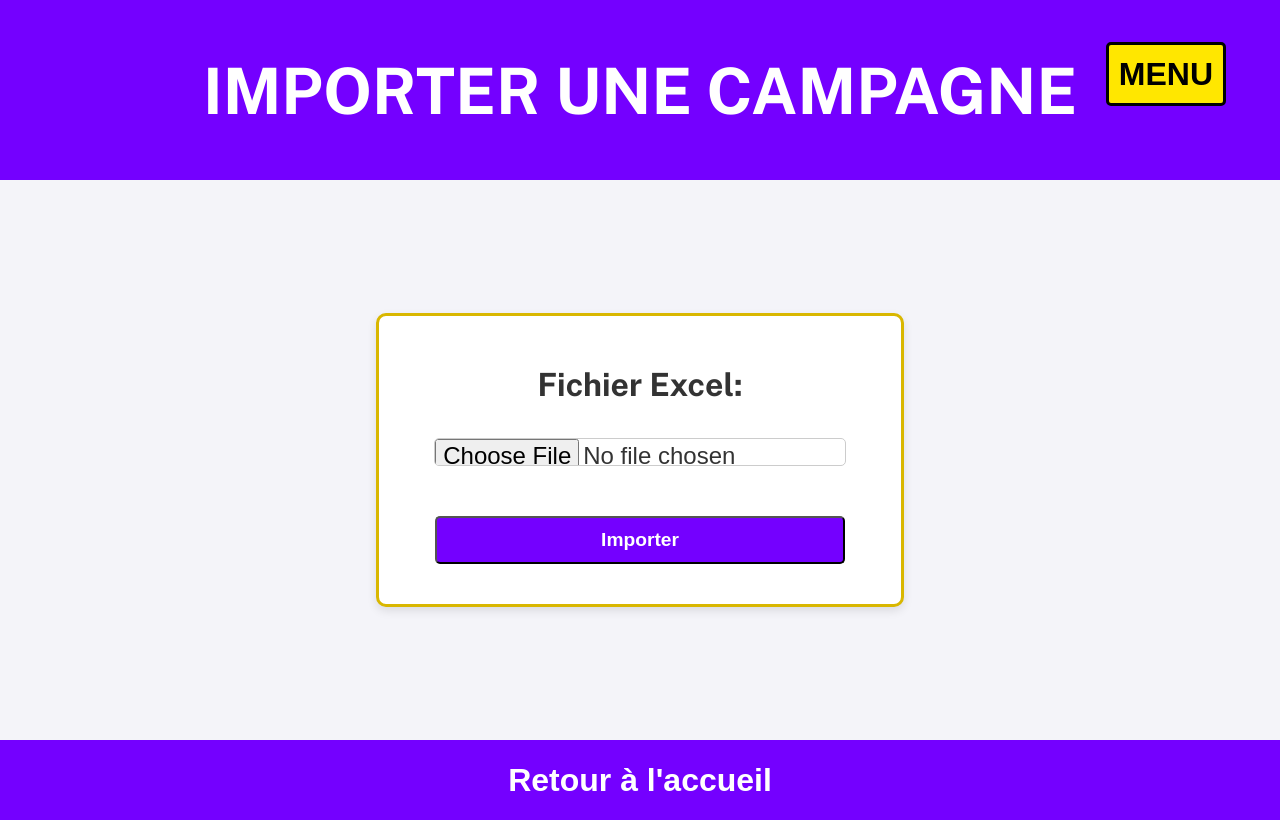
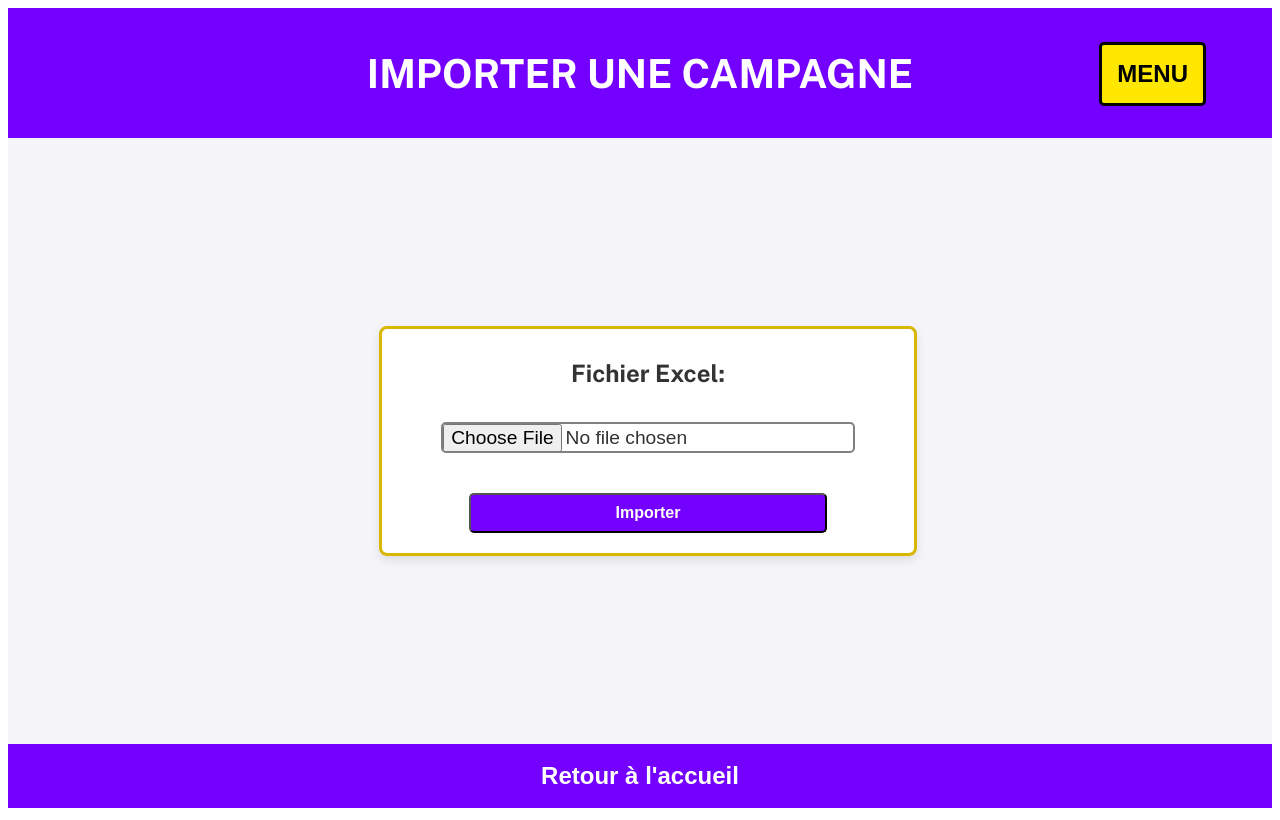
Before and after one commit to SostellPRO/GP, a website: page public/manageCampaigns.html in a window 1280 px wide. Drawn offline with Linux system fonts and the light colour scheme.

```diff
--- a/public/css/styles.css
+++ b/public/css/styles.css
@@ -5,17 +5,20 @@
   src: url("../fonts/Public_Sans/PublicSans-VariableFont_wght.ttf");
 }
 
-body {
+.body_home {
   font-family: "Public", sans-serif;
   margin: 0;
   padding: 0;
   background-color: #f4f4f9;
   color: #333;
+  display: flex;
+  flex-direction: column;
+  min-height: 100vh; /* Assure que le contenu occupe toute la hauteur */
 }
 
 header {
   text-align: center;
-  padding: 20px;
+  padding: 15px; /* Réduction de la hauteur */
   background-color: rgb(116, 0, 255);
   color: white;
 }
@@ -84,14 +87,13 @@
 /* HOME*/
 
 .header_home {
+  height: 15vh; /* Aligné avec la page Manage Campaigns */
   display: flex;
   justify-content: center;
   align-items: center;
-  text-align: center;
 }
 .title_home {
-  background-color: rgb(116, 0, 255);
-  font-size: 4rem;
+  font-size: 2.5rem; /* Taille réduite pour correspondre */
   font-weight: bold;
 }
 
@@ -123,18 +125,19 @@
 }
 
 .container {
+  flex: 1; /* S'étend pour occuper l'espace restant */
   display: flex;
 }
 
 .partie1 {
-  height: 70vh;
+  height: 75vh;
   width: 20%;
   background-color: rgb(217, 183, 0);
 }
 
 #user-info {
   margin-left: 10%;
-  margin-top: 30%;
+  margin-top: 20%;
   border: solid black;
   width: 80%;
   font-size: 1.5rem;
@@ -143,6 +146,9 @@
 .partie2 {
   height: 70vh;
   width: 80%;
+  display: flex;
+  flex-direction: column;
+  justify-content: center; /* Centre le contenu verticalement */
 }
 
 #navigation-links a {
@@ -155,15 +161,15 @@
 }
 
 #navigation-links {
-  font-size: 3rem;
+  font-size: 2rem; /* Réduction pour aligner avec Manage Campaigns */
   margin-left: 10%;
-  margin-top: 7.5%;
+  margin-top: 5%; /* Réduction des marges */
   list-style-type: none;
   text-decoration: none;
 }
 
 #navigation-links li {
-  margin-bottom: 5%;
+  margin-bottom: 3%;
 }
 
 .title_page {
@@ -174,21 +180,19 @@
 
 .home_logoutButton {
   background-color: rgb(116, 0, 255);
-  width: 100vw;
-  height: 10vh;
+  height: 8vh; /* Réduction alignée avec Manage Campaigns */
   display: flex;
   justify-content: center;
   align-items: center;
-  text-align: center;
 }
 
 #logoutButton {
   background-color: rgb(116, 0, 255);
   margin: 10px;
-  font-size: 2rem;
+  font-size: 1.5rem; /* Réduction pour cohérence */
   font-weight: bold;
   color: white;
-  border: white;
+  border: none;
   cursor: pointer;
 }
 
@@ -198,39 +202,57 @@
 
 /* MANAGE CLIENT*/
 
-.global_manage {
+.body_manage {
+  font-family: "Public", sans-serif;
+  margin: 0;
+  padding: 0;
+  background-color: #f4f4f9;
+  color: #333;
+  display: flex;
+  flex-direction: column;
   height: 100vh;
 }
 
+.global_manage {
+  flex: 1;
+  display: flex;
+  flex-direction: column;
+}
+
 .header_manage {
-  height: 20vh;
+  display: flex;
+  justify-content: center;
+  text-align: center;
+  align-items: center;
+  padding: 15px; /* Réduction de la hauteur */
+  background-color: rgb(116, 0, 255);
+  color: white;
+  height: 12.5vh;
 }
 
 .title_manage {
   background-color: rgb(116, 0, 255);
-  font-size: 4rem;
+  font-size: 2.5rem;
   font-weight: bold;
+  margin: 0;
 }
 
 .container_campaign {
   width: 100vw;
-  height: 70vh;
+  flex: 1;
   display: flex; /* Active Flexbox */
   justify-content: center; /* Centre horizontalement */
   align-items: center; /* Centre verticalement */
   text-align: center;
-  margin: auto;
+  height: 685px;
 }
 
 .uploadForm {
   width: 40%;
-  padding-top: 40px; /* Ajoute un espace interne */
-  padding-bottom: 40px; /* Ajoute un espace interne */
-  padding-left: 5px; /* Ajoute un espace interne */
-  padding-right: 5px; /* Ajoute un espace interne */
+  padding: 20px 10px; /* Ajoute un espace interne */
   background-color: white; /* Optionnel : fond blanc pour le formulaire */
   box-shadow: 0 4px 10px rgba(0, 0, 0, 0.1); /* Optionnel : ombre pour style */
-  border-radius: 10px; /* Arrondit les bords */
+  border-radius: 8px; /* Arrondit les bords */
   display: flex; /* Active Flexbox */
   flex-direction: column; /* Les éléments s'empilent verticalement */
   align-items: center;
@@ -238,28 +260,34 @@
 }
 
 .campaignFile {
-  font-size: 1.5rem;
+  font-size: 1.2rem;
   border-radius: 5px;
   width: 80%; /* Réduction de la largeur pour un meilleur rendu */
-  height: 1.6rem;
-  margin: 10px 0; /* Espacement entre les champs */
-  border: 1px solid #ccc; /* Ajoute une bordure */
+  height: 1.4rem;
+  margin: 5px 0; /* Espacement entre les champs */
+  border: solid grey 2px;
 }
 
 .label_campaign {
-  font-size: 2rem;
+  font-size: 1.5rem;
+  margin-bottom: 10px;
+}
+
+input#campaignFile.campaignFile {
+  height: 1.7rem;
+  cursor: pointer;
 }
 
 .button_manage {
-  width: 80%; /* Largeur ajustée */
-  height: 3rem;
-  font-size: 1.2rem;
+  width: 70%; /* Largeur ajustée */
+  height: 2.5rem;
+  font-size: 1rem;
   font-weight: bold;
   background-color: rgb(116, 0, 255);
   color: white;
   cursor: pointer;
   border-radius: 5px;
-  margin-top: 20px;
+  margin-top: 15px;
 }
 
 .button_manage:hover {
@@ -268,26 +296,26 @@
 
 .logoutButton {
   background-color: rgb(116, 0, 255);
-  font-size: 2rem;
-  font-weight: bold;
-  height: 10vh;
+  height: 8vh;
   color: white;
   border: white;
   display: flex;
   justify-content: center;
   align-items: center;
-  text-align: center;
-  margin-bottom: 0;
 }
 
 .buttonManageLogout {
   background-color: rgb(116, 0, 255);
   margin: 10px;
-  font-size: 2rem;
+  font-size: 1.5rem;
   font-weight: bold;
   color: white;
   border: white;
   cursor: pointer;
+}
+
+.buttonManageLogout:hover {
+  transform: scale(1.05);
 }
 
 /*CREATE CLIENT*/
@@ -413,9 +441,20 @@
   display: block;
 }
 #menuButton {
-  transition:
-    opacity 0.3s ease,
-    visibility 0.3s ease;
+  background-color: rgb(255, 231, 0);
+  color: black;
+  border: solid black;
+  padding: 8px 15px; /* Réduction de padding */
+  cursor: pointer;
+  border-radius: 5px;
+  font-size: 1.5rem; /* Réduction de la taille */
+  font-weight: bold;
+}
+
+#menuButton:hover {
+  transform: scale(1.1);
+  color: rgb(210, 50, 120);
+  border: solid rgb(210, 50, 120);
 }
 
 #menuButton.hidden {
--- a/public/manageCampaigns.html
+++ b/public/manageCampaigns.html
@@ -9,13 +9,18 @@
     <script src="js/createProfile.js" defer></script>
   </head>
   <body>
+    <div class="body_manage">
       <div class="global_manage">
         <header class="header_manage">
           <h1 class="title_manage">IMPORTER UNE CAMPAGNE</h1>
         </header>
         <div id="menuContainer" class="menu-container"></div>
         <div class="container_campaign">
-        <form id="uploadForm" enctype="multipart/form-data" class="uploadForm">
+          <form
+            id="uploadForm"
+            enctype="multipart/form-data"
+            class="uploadForm"
+          >
             <label for="campaignFile" class="label_campaign"
               >Fichier Excel:</label
             >
@@ -40,5 +45,6 @@
           </button>
         </div>
       </div>
+    </div>
   </body>
 </html>
```
Also changed, not shown: public/home.html (+2 -0 lines). Lines whose indentation alone changed are shown as unchanged.
